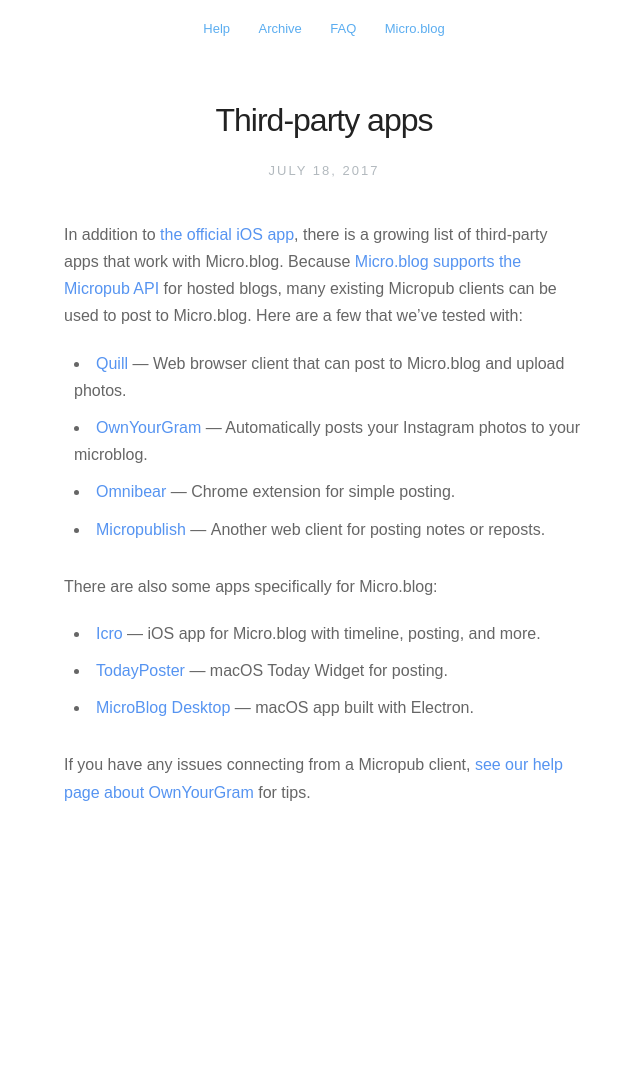
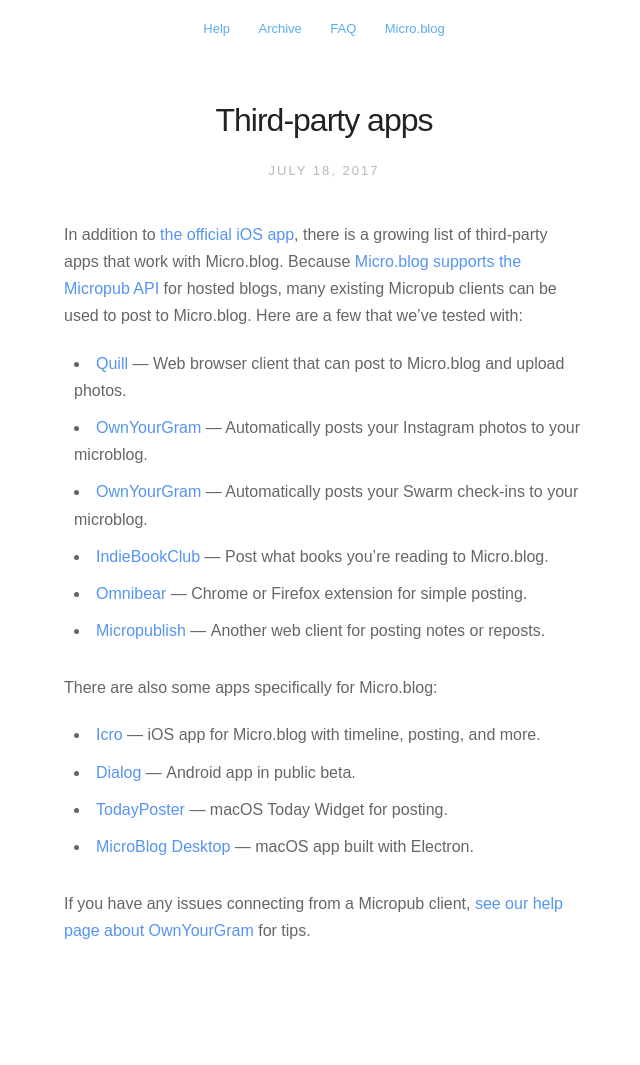
Before and after one commit to microdotblog/help.micro.blog, a Jekyll site: the page built from _posts/2017-07-18-micropub-clients.markdown, in a window 1280 px wide. Shown: the whole page, without its empty margins (316-956 px from the left). Built offline with Jekyll 4.4.1, drawn with Linux system fonts in a browser that asks for light colours; nearby versions of some CDN libraries; before the commit the page ends 926 px from its top, so only the background shows below that.

Commit message:
Added OwnYourGram and IndieBookClub to apps list.

```diff
--- a/_posts/2017-07-18-micropub-clients.markdown
+++ b/_posts/2017-07-18-micropub-clients.markdown
@@ -8,12 +8,15 @@
 
 * [Quill](https://quill.p3k.io/) — Web browser client that can post to Micro.blog and upload photos.
 * [OwnYourGram](http://ownyourgram.com/) — Automatically posts your Instagram photos to your microblog.
-* [Omnibear](https://chrome.google.com/webstore/detail/omnibear/cjieakdeocmiimmphkfhdfbihhncoocn) — Chrome extension for simple posting.
+* [OwnYourGram](https://ownyourswarm.p3k.io/) — Automatically posts your Swarm check-ins to your microblog.
+* [IndieBookClub](https://indiebookclub.biz/) — Post what books you're reading to Micro.blog.
+* [Omnibear](https://chrome.google.com/webstore/detail/omnibear/cjieakdeocmiimmphkfhdfbihhncoocn) — Chrome or Firefox extension for simple posting.
 * [Micropublish](https://micropublish.net/) — Another web client for posting notes or reposts.
 
 There are also some apps specifically for Micro.blog:
 
 * [Icro](https://itunes.apple.com/us/app/icro/id1375296597?ls=1&mt=8) — iOS app for Micro.blog with timeline, posting, and more.
+* [Dialog](https://play.google.com/store/apps/details?id=com.dialogapp.dialog) — Android app in public beta.
 * [TodayPoster](https://github.com/bryanluby/TodayPoster) — macOS Today Widget for posting.
 * [MicroBlog Desktop](http://matthewroach.me/micro-blog-desktop/) — macOS app built with Electron.
 
```
